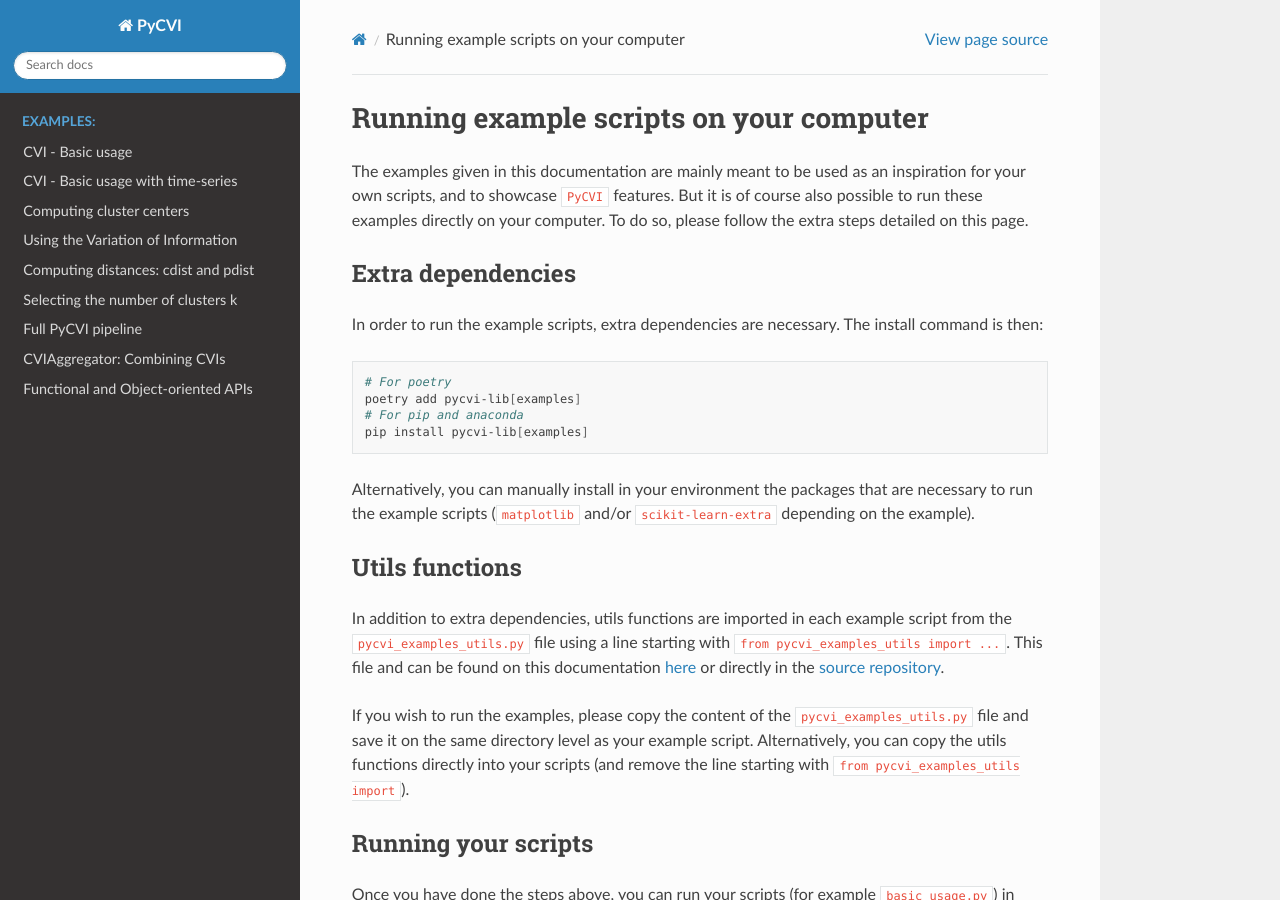
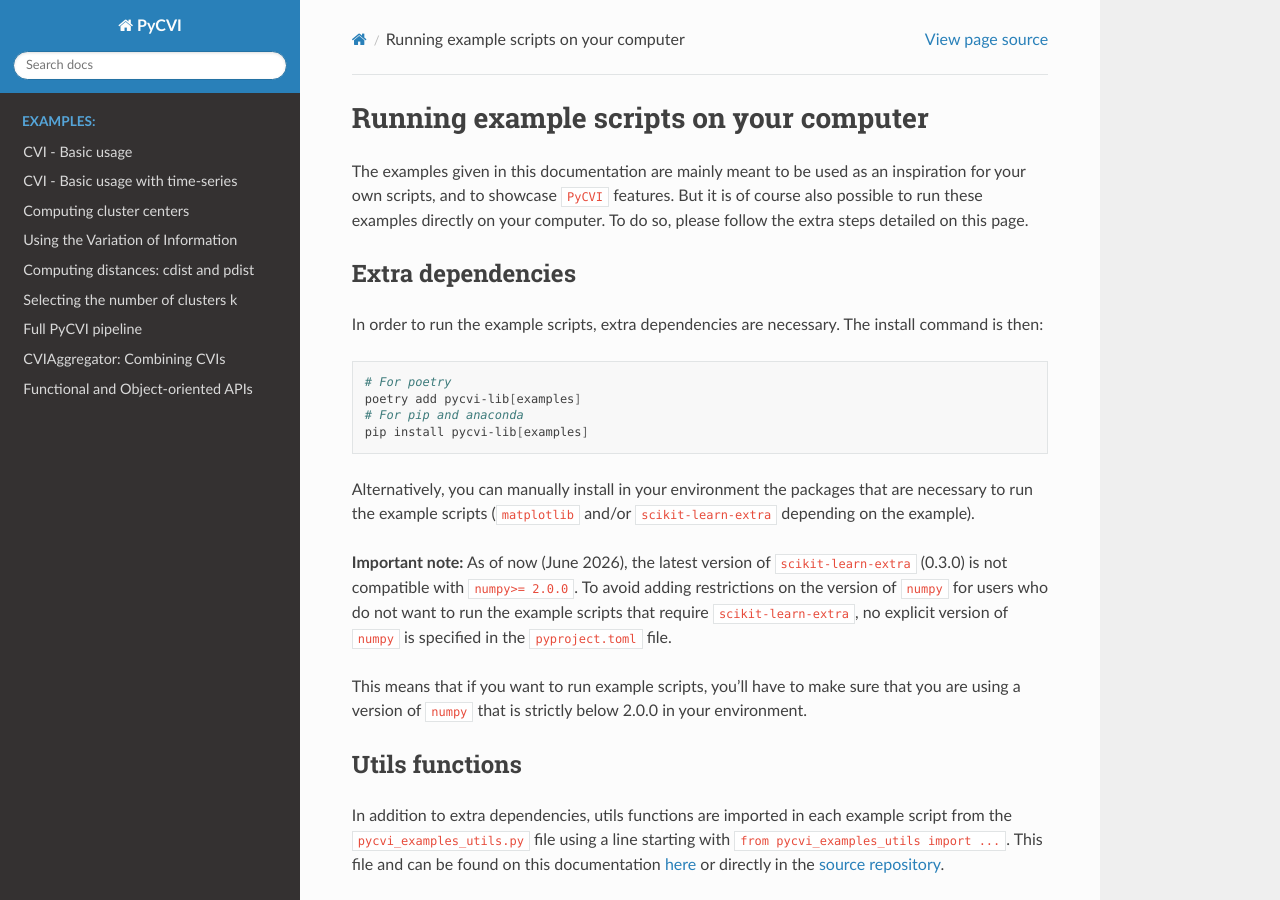
Before and after one commit to nglm/pycvi, a Sphinx documentation site: the page built from docs/examples/examples_instructions.rst, in a window 1280 px wide and 900 px high. Built offline with Sphinx 7.4.7 and the Read the Docs theme 3.1.0, drawn with Linux system fonts in a browser that asks for light colours.

Commit message:
added warning sklearn-extra dependencies

```diff
--- a/docs/examples/examples_instructions.rst
+++ b/docs/examples/examples_instructions.rst
@@ -17,6 +17,9 @@ In order to run the example scripts, extra dependencies are necessary. The insta
 
 Alternatively, you can manually install in your environment the packages that are necessary to run the example scripts (``matplotlib`` and/or ``scikit-learn-extra`` depending on the example).
 
+.. include:: ../md/warning_dependencies.md
+   :parser: myst_parser.sphinx_
+
 Utils functions
 --------------------
 
--- /dev/null
+++ b/docs/md/warning_dependencies.md
@@ -0,0 +1,3 @@
+**Important note:** As of now (June 2026), the latest version of `scikit-learn-extra` (0.3.0) is not compatible with `numpy>= 2.0.0`. To avoid adding restrictions on the version of `numpy` for users who do not want to run the example scripts that require `scikit-learn-extra`, no explicit version of `numpy` is specified in the `pyproject.toml` file.
+
+This means that if you want to run example scripts, you'll have to make sure that you are using a version of `numpy` that is strictly below 2.0.0 in your environment.
```
